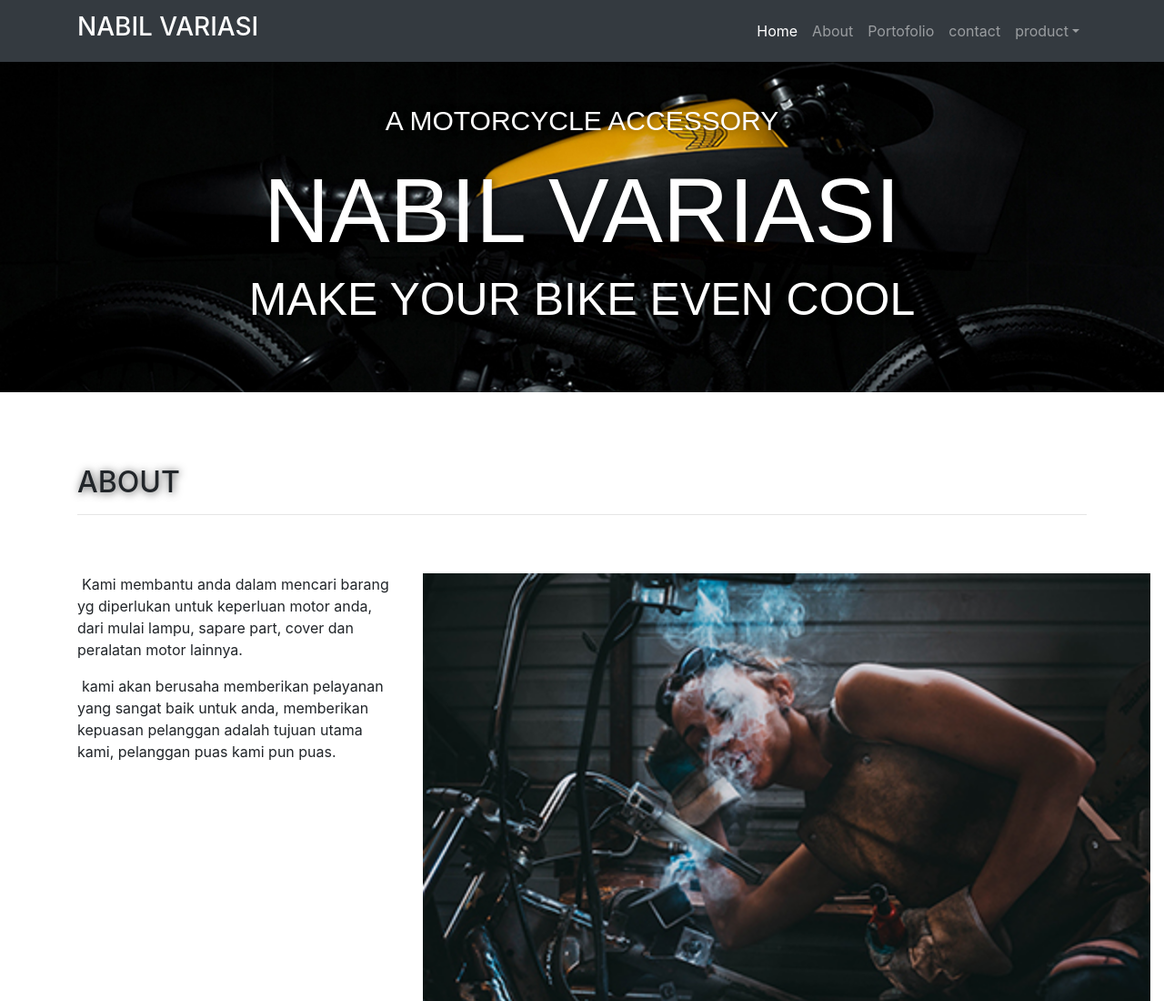
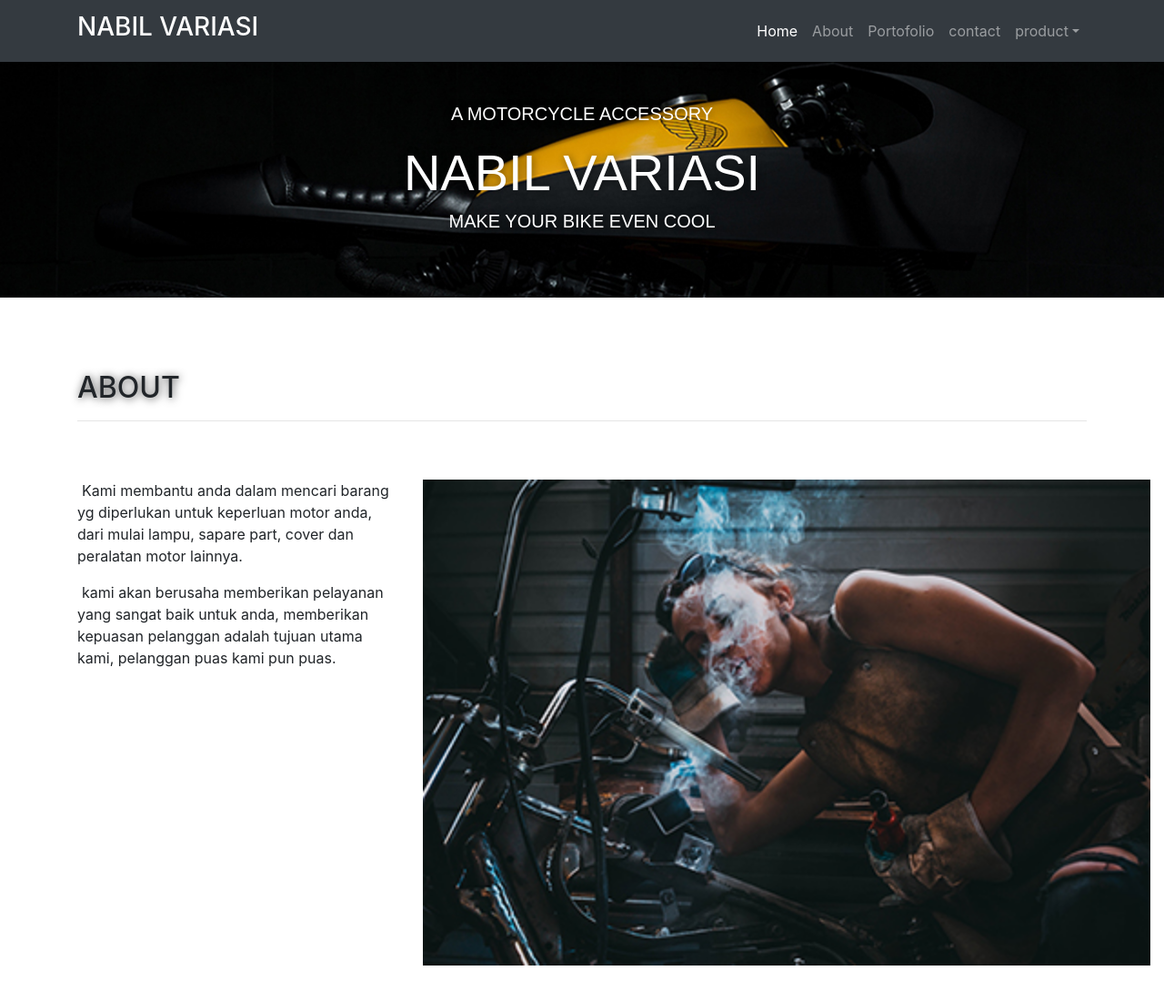
Before and after one commit to mywebzapato/nabilvariasi, a plain HTML site: page index.html in a window 1280 px wide. Shown: the top 1100 px of the page at 91% size. Drawn offline with nearby package versions, Linux system fonts and the light colour scheme.

Commit message:
mengganti ukuran font jumbotron

```diff
--- a/style.css
+++ b/style.css
@@ -20,12 +20,6 @@
 			 margin-top: -50px;
 			 }
 
-
-.jumbotron p {font-size: 30px;}
-
-.jumbotron h1 {font-size: 100px;}
-
-.jumbotron h2 {font-size: 50px;}
 
 .jumbotron p, .jumbotron h1, .jumbotron h2 { text-shadow: 1px 1px 10px rgba(0,0,0,0.5) }
 
```
